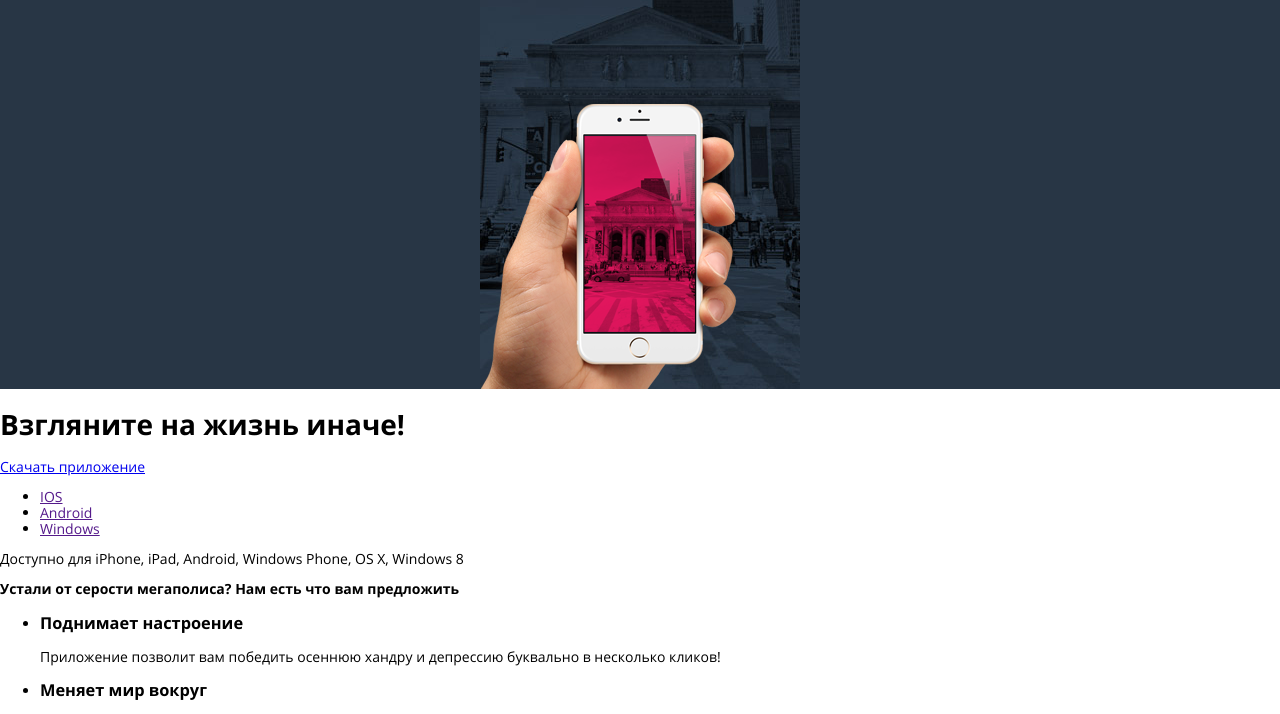
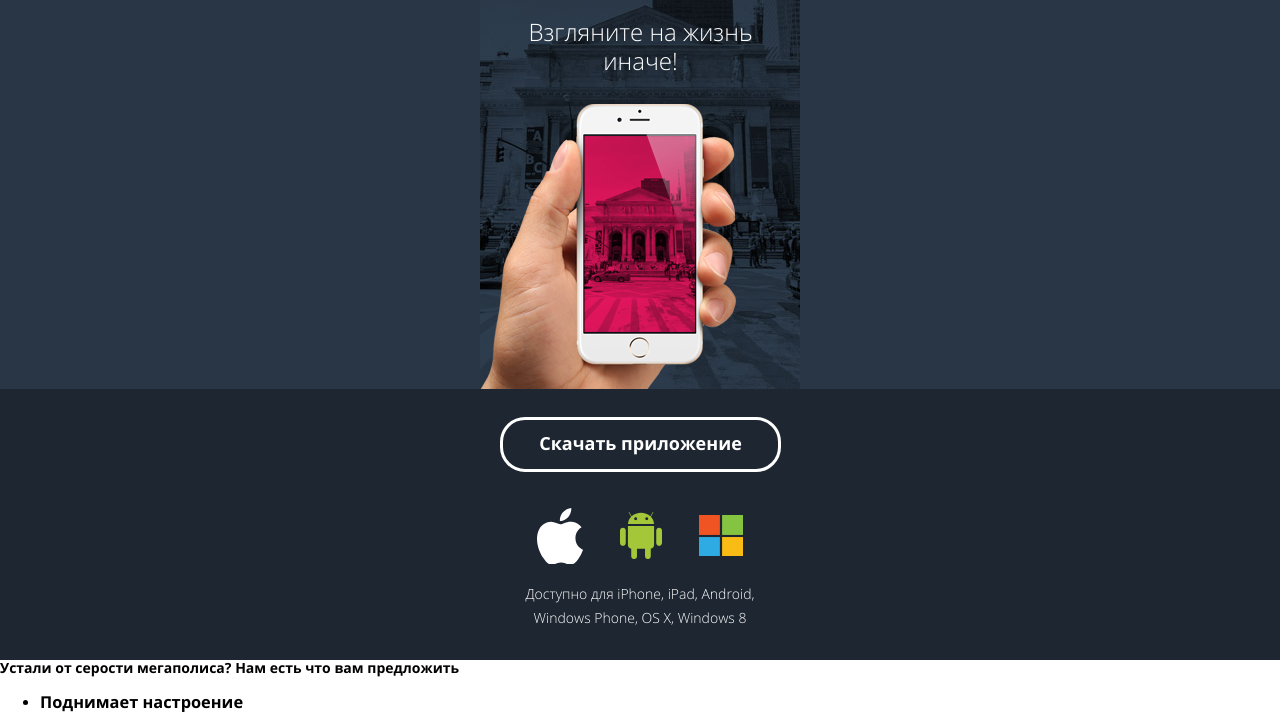
Before and after one commit to P-Tarasenko/868451-pink-17, a website: page source/index.html in a window 1280 px wide. Shown: the part 73-787 px from the top of the page. Drawn offline with nearby package versions, Linux system fonts and the light colour scheme; files that its build step writes are made by us from their sources.

Commit message:
Сделал секцию доступности главной для мобильной

```diff
--- a/source/index.html
+++ b/source/index.html
@@ -45,7 +45,8 @@
     </nav>
     <div class="main-header__bg-wrapper"></div>
     <div class="main-header__hand-image">
-      <img src="img/iphone-hand-mobile@1x.png" width="258" height="286" alt="Фильтр нашего приложения заменил серый цвет фона фотографии на розовый!">
+      <img src="img/iphone-hand-mobile@1x.png" width="258" height="286"
+        alt="Фильтр нашего приложения заменил серый цвет фона фотографии на розовый!">
     </div>
   </header>
   <main class="main-content">
@@ -54,16 +55,16 @@
         <h2 class="visually-hidden">Доступность нашего приложения:</h2>
         <div class="availability__wrapper">
           <h1 class="availability__heading">Взгляните на жизнь иначе!</h1>
-          <a href="#">Скачать приложение</a>
+          <a class="availability__link" href="#">Скачать приложение</a>
           <ul class="availability__list">
             <li class="availability__item">
-              <a class="availability__ios" href="">IOS</a>
+              <a class="availability__ios" href=""><span class="visually-hidden">IOS</span></a>
             </li>
             <li class="availability__item">
-              <a class="availability__android" href="">Android</a>
+              <a class="availability__android" href=""><span class="visually-hidden">Android</span></a>
             </li>
             <li class="availability__item">
-              <a class="availability__windows" href="">Windows</a>
+              <a class="availability__windows" href=""><span class="visually-hidden">Windows</span></a>
             </li>
           </ul>
           <p class="availability__desc">Доступно для iPhone, iPad, Android, Windows Phone, OS X, Windows 8</p>
--- a/source/less/blocks/availability.less
+++ b/source/less/blocks/availability.less
@@ -0,0 +1,85 @@
+.availability {
+  background-color: #1d2631;
+  min-height: 271px;
+}
+
+.availability__wrapper {
+  position: relative;
+  width: 280px;
+  margin: 0 auto;
+  padding-top: 28px;
+}
+
+.availability__heading {
+  position: absolute;
+  width: 225px;
+  top: -371px;
+  z-index: 3;
+  left: 28px;
+  margin: 0;
+  font-size: 24px;
+  line-height: 1.2;
+  color: #ffffff;
+  text-align: center;
+  font-weight: 300;
+}
+
+.availability__link {
+  display: block;
+  width: 281px;
+  height: 55px;
+  padding-top: 14px;
+  border: 3px solid #ffffff;
+  border-radius: 25px;
+  font-size: 18px;
+  line-height: 1;
+  text-align: center;
+  color: #ffffff;
+  font-weight: 600;
+  text-decoration: none;
+}
+
+.availability__list {
+  .list();
+  display: flex;
+  justify-content: space-between;
+  align-items: center;
+  margin: 0 37px;
+  margin-top: 31px;
+  min-height: 65px;
+}
+
+.availability__ios {
+  align-self: flex-start;
+  display: block;
+  width: 47px;
+  height: 56px;
+  background-image: url("../img/logo-apple.svg");
+  background-position: 0 0;
+  background-repeat: no-repeat;
+}
+
+.availability__android {
+  display: block;
+  width: 43px;
+  height: 47px;
+  background-image: url("../img/logo-android.svg");
+  background-position: 0 0;
+  background-repeat: no-repeat;
+}
+
+.availability__windows {
+  display: block;
+  width: 44px;
+  height: 41px;
+  background-image: url("../img/logo-microsoft.svg");
+  background-position: 0 0;
+  background-repeat: no-repeat;
+}
+
+.availability__desc {
+  line-height: 1.71;
+  font-weight: 300;
+  text-align: center;
+  color: #ffffff;
+}
```
Lines whose indentation alone changed are shown as unchanged.
